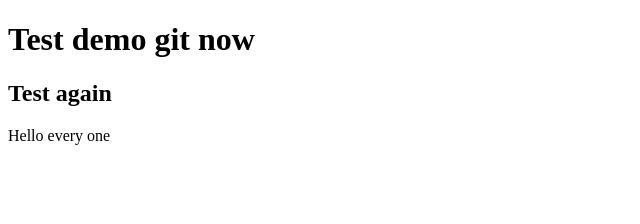
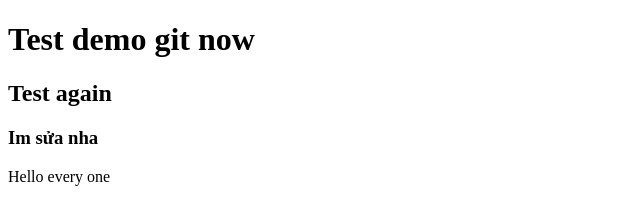
Before and after one commit to ctv261/git-demo-jan, a plain HTML site: page index.html in a window 1280 px wide. Shown: the whole page, without its empty margins (0-640 px from the left). Drawn offline with Linux system fonts and the light colour scheme.

Commit message:
Update index.html

```diff
--- a/index.html
+++ b/index.html
@@ -4,6 +4,7 @@
     <body>
         <h1>Test demo git now</h1>
         <h2>Test again</h2>
+        <h3>Im sửa nha</h3>
         <div>Hello every one</div>
     </body>
 </html>
```
